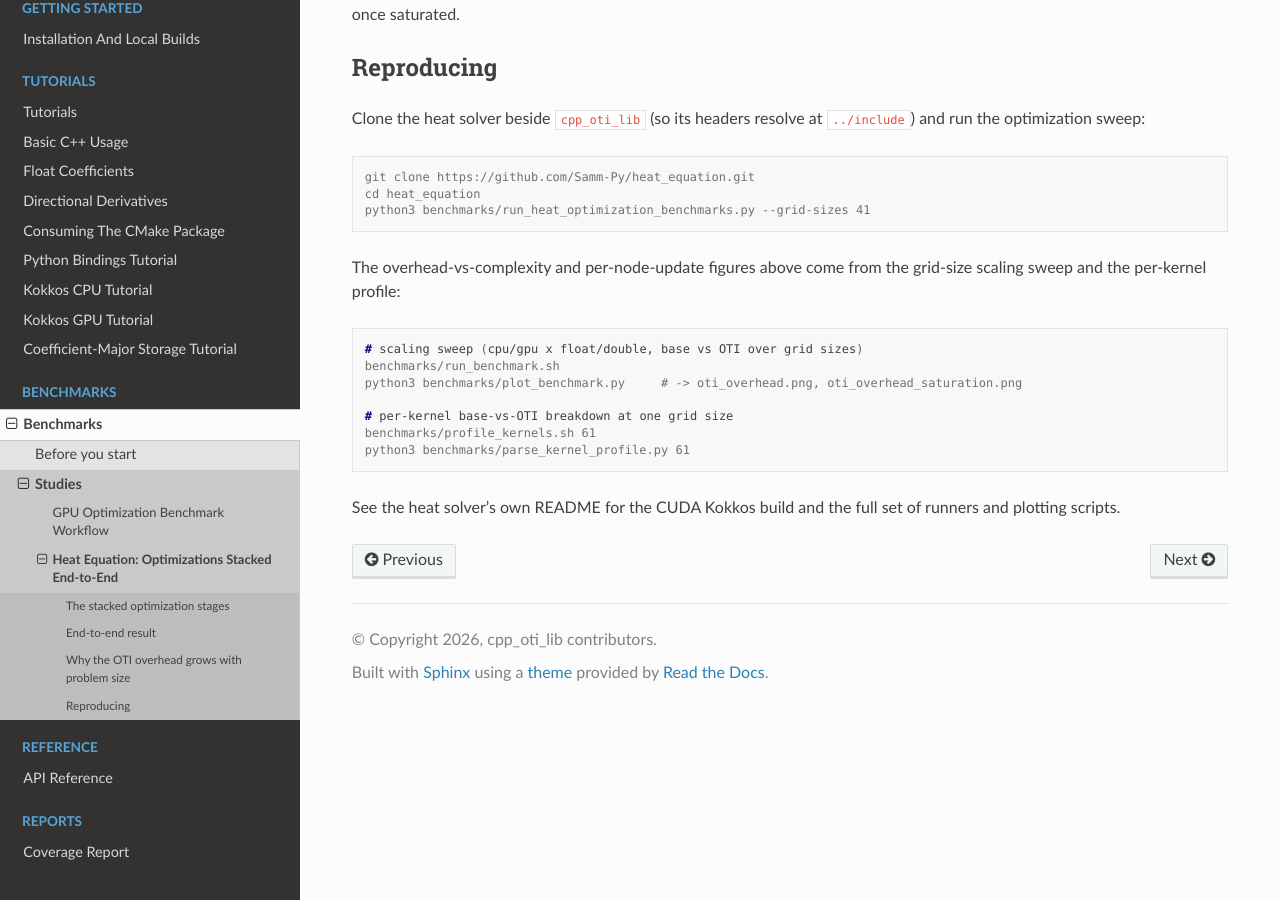
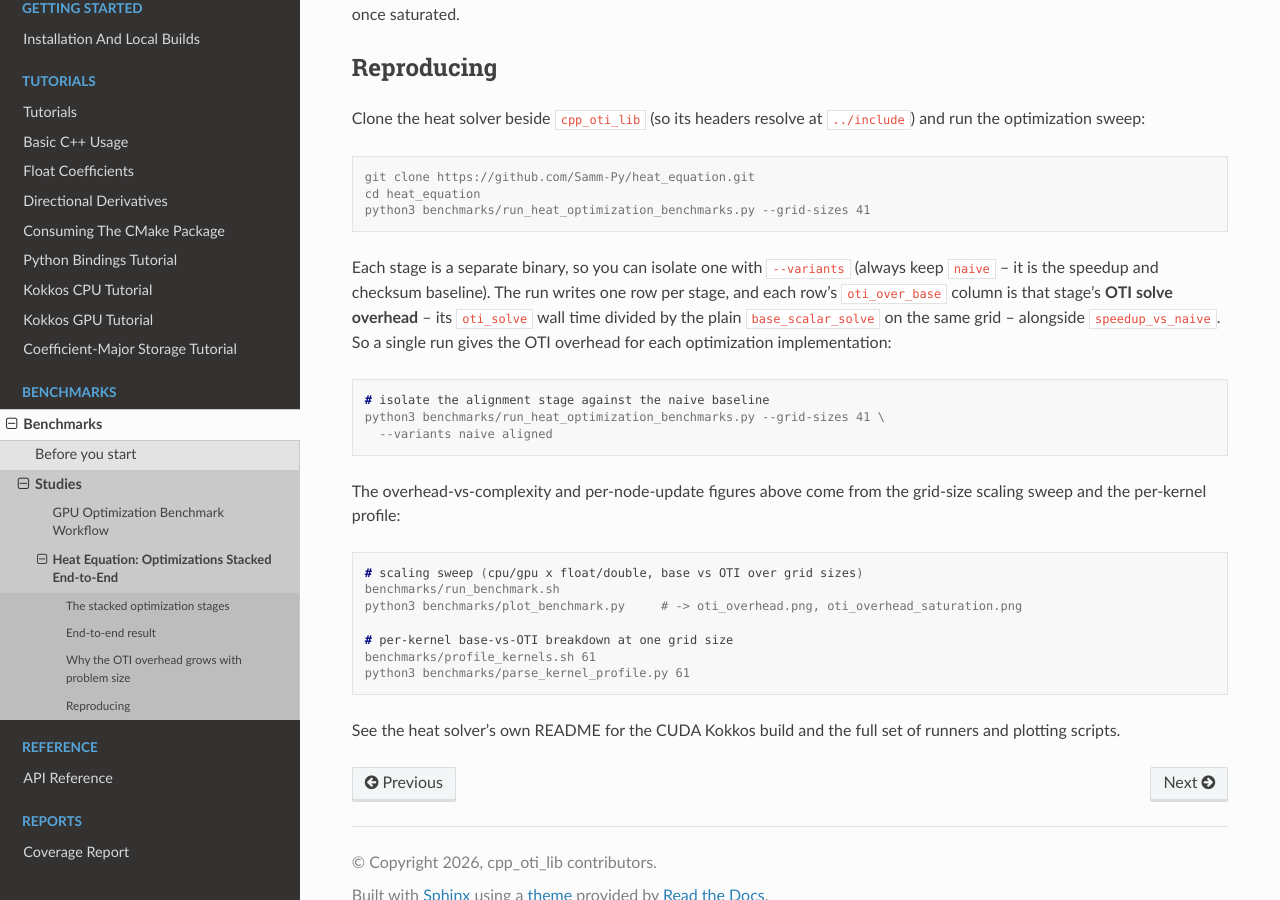
Before and after one commit to Samm-Py/cpp_oti_lib, a Sphinx documentation site: the page built from docs/benchmarks/heat_equation.rst, in a window 1280 px wide and 900 px high, scrolled down 4107 px. Built offline with Sphinx 7.4.7 and the Read the Docs theme 3.1.0, drawn with Linux system fonts in a browser that asks for light colours.

Commit message:
Docs: document running individual heat stages and the OTI-overhead column
The heat study already supports isolating stages with --variants and reports
each stage's OTI-over-base overhead, but the Reproducing section only showed the
full run. Document --variants (keeping naive as the baseline) and explain the
oti_over_base column as the per-stage OTI solve overhead.

Co-Authored-By: Claude Opus 4.8 <noreply@anthropic.com>

```diff
--- a/docs/benchmarks/heat_equation.rst
+++ b/docs/benchmarks/heat_equation.rst
@@ -144,6 +144,19 @@ Clone the heat solver beside ``cpp_oti_lib`` (so its headers resolve at
    cd heat_equation
    python3 benchmarks/run_heat_optimization_benchmarks.py --grid-sizes 41
 
+Each stage is a separate binary, so you can isolate one with ``--variants``
+(always keep ``naive`` -- it is the speedup and checksum baseline). The run
+writes one row per stage, and each row's ``oti_over_base`` column is that stage's
+**OTI solve overhead** -- its ``oti_solve`` wall time divided by the plain
+``base_scalar_solve`` on the same grid -- alongside ``speedup_vs_naive``. So a
+single run gives the OTI overhead for each optimization implementation:
+
+.. code-block:: console
+
+   # isolate the alignment stage against the naive baseline
+   python3 benchmarks/run_heat_optimization_benchmarks.py --grid-sizes 41 \
+     --variants naive aligned
+
 The overhead-vs-complexity and per-node-update figures above come from the
 grid-size scaling sweep and the per-kernel profile:
 
```
